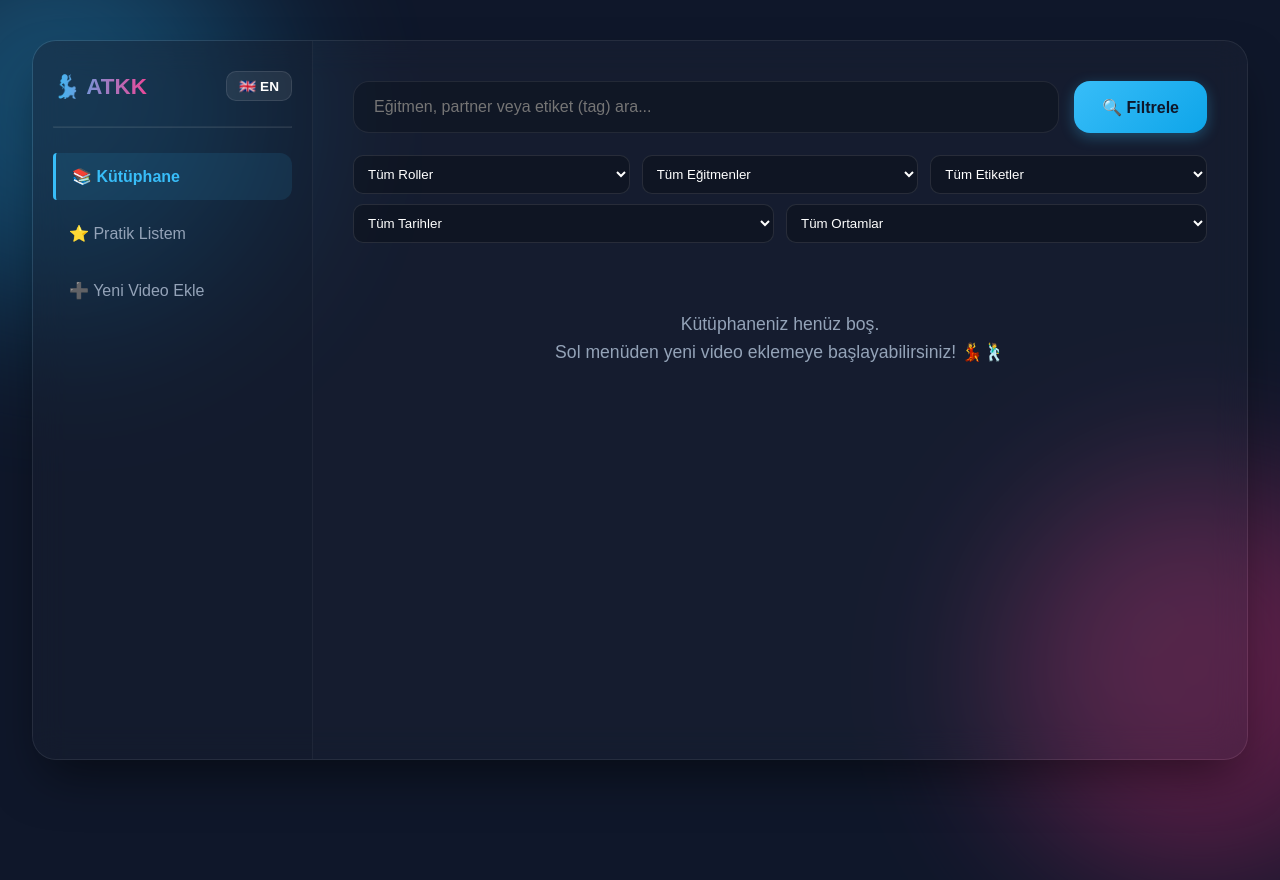
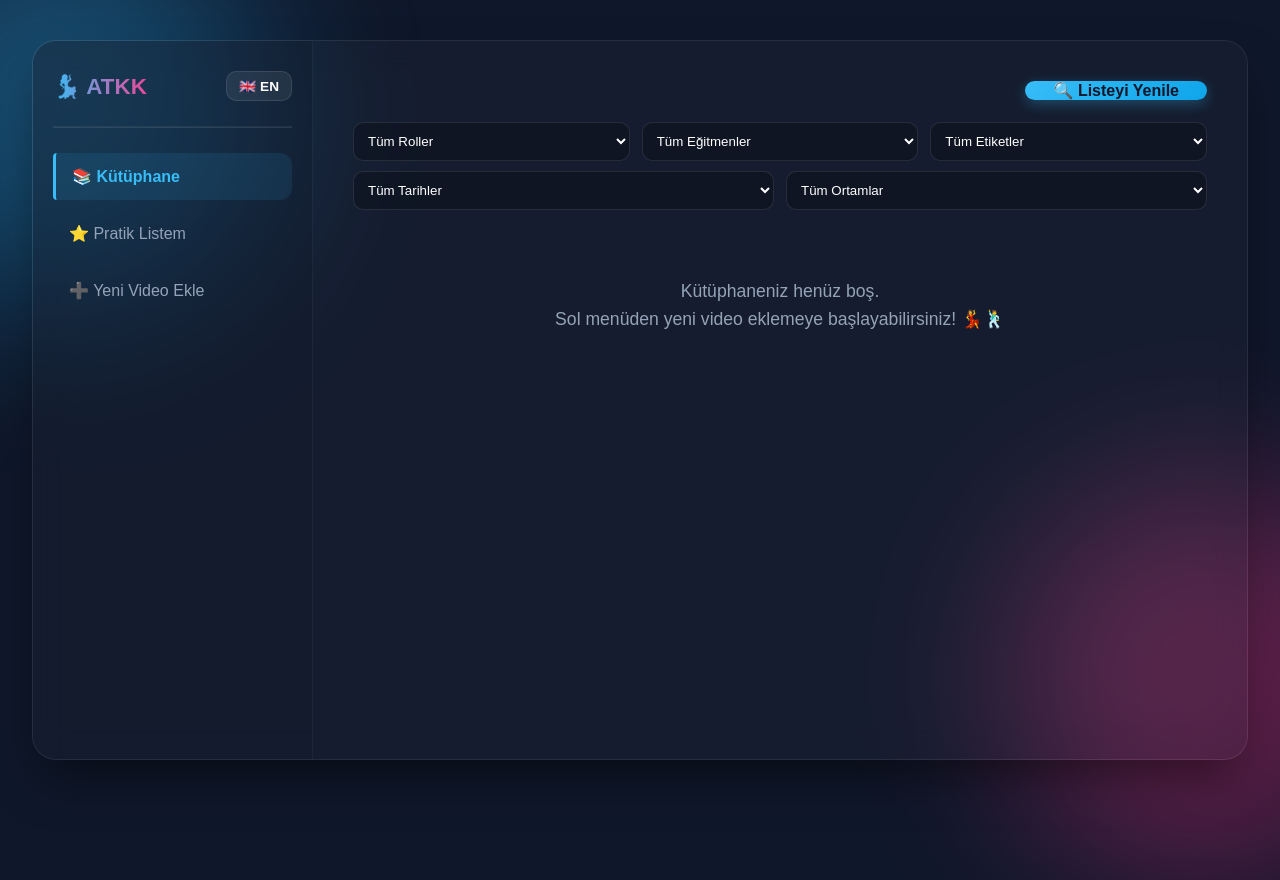
Before and after one commit to havocovk/tango-reels-library, a plain HTML site: page index.html in a window 1280 px wide. Both pictures are taken after a click on the button "📚 Kütüphane". Shown: the top 880 px of the page. Drawn offline with Linux system fonts and the light colour scheme; no server answers.

Commit message:
Update 14

```diff
--- a/app.js
+++ b/app.js
@@ -17,7 +17,8 @@ import {
     closeTagsEditModal,
     modalTagsArray,
     showCustomAlert,
-    showCustomConfirm
+    showCustomConfirm,
+    saveTagsToSupabaseDirectly
 } from './tangoModals.js';
 import {
     updateSmartFilenameAssistant,
@@ -236,7 +237,7 @@ function applyFiltersAndSearch() {
     }
 
     const secilenFiltreler = {
-        aramaMetni: document.getElementById('search-input')?.value || '',
+        aramaMetni: '', // Üst arama çubuğu kaldırıldığı için boş geçiliyor
         rol: document.getElementById('filter-role-select')?.value || 'all',
         egitmen: document.getElementById('filter-instructor-select')?.value || 'all',
         etiket: document.getElementById('filter-tag-select')?.value || 'all',
@@ -252,7 +253,7 @@ function applyFiltersAndSearch() {
         translations,
         favs,
         toggleFavorite,
-        openTagsEditModal: (video) => openTagsEditModal(video, globalVideos, fetchVideos),
+        openTagsEditModal: (video) => openTagsEditModal(video, globalVideos, applyFiltersAndSearch),
         startVideoEditFlow,
         deleteVideoFlow,
         openVideoModal
@@ -428,8 +429,10 @@ document.addEventListener('DOMContentLoaded', () => {
         callUpdateSmartAssistant();
     }, callGetUniqueTagsPool);
 
+    // ⚡ DÜZELTME ALANI: Modal içinde yeni etiket eklendiğinde doğrudan Supabase'e kaydeden ve arayüzü çizen fonksiyon bağlandı
     setupAutocomplete('modal-tags-input', 'modal-autocomplete-list', modalTagsArray, () => {}, (newTag) => {
         modalTagsArray.push(newTag);
+        saveTagsToSupabaseDirectly(globalVideos, applyFiltersAndSearch);
     }, callGetUniqueTagsPool);
 
     document.getElementById('form-instructor-select')?.addEventListener('change', callUpdateSmartAssistant);
@@ -458,7 +461,6 @@ document.addEventListener('DOMContentLoaded', () => {
     document.getElementById('btn-save-instructor')?.addEventListener('click', handleInstructorSubmit);
     document.getElementById('add-video-form')?.addEventListener('submit', handleFormSubmit);
 
-    document.getElementById('search-input')?.addEventListener('input', applyFiltersAndSearch);
     document.getElementById('filter-role-select')?.addEventListener('change', applyFiltersAndSearch);
     document.getElementById('filter-instructor-select')?.addEventListener('change', applyFiltersAndSearch);
     document.getElementById('filter-tag-select')?.addEventListener('change', applyFiltersAndSearch);
--- a/index.html
+++ b/index.html
@@ -34,9 +34,8 @@
         <main class="main-content-glass">
 
             <div id="view-library-container" class="view-panel">
-                <div class="search-header">
-                    <input type="text" id="search-input" placeholder="Eğitmen, partner veya etiket (tag) ara...">
-                    <button id="filter-btn" class="btn-primary">🔍 Filtrele</button>
+                <div class="search-header" style="display: flex; justify-content: flex-end;">
+                    <button id="filter-btn" class="btn-primary">🔍 Listeyi Yenile</button>
                 </div>
 
                 <div style="display: flex; flex-direction: column; gap: 10px; margin-top: 12px; margin-bottom: 12px;">
```
